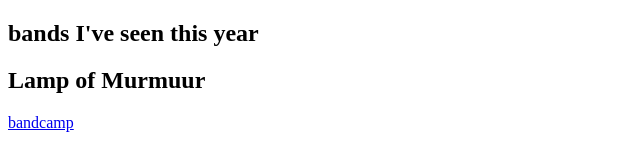
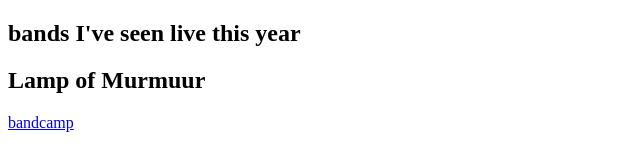
Before and after one commit to rainsab/bisty, a React (Vite) app: page / in a window 1280 px wide. Shown: the top 155 px of the page, without its empty margins (0-640 px from the left). Built offline with nearby package versions, Linux system fonts and the light colour scheme.

Commit message:
updated header text

```diff
--- a/src/components/head.jsx
+++ b/src/components/head.jsx
@@ -3,7 +3,7 @@
 export default function Head() {
     return (
         <section className="head">
-            <h1>bands I've seen this year</h1>
+            <h1>bands I've seen live this year</h1>
         </section>
     )
 }
```
